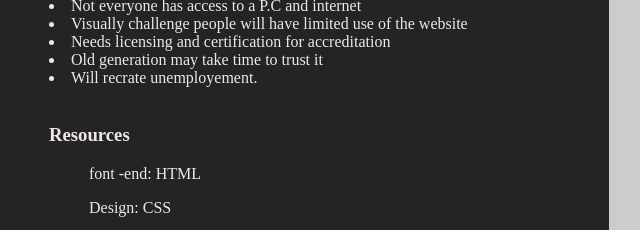
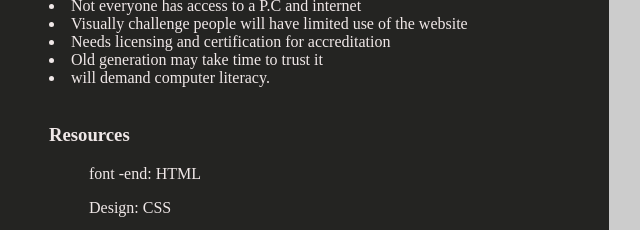
Before and after one commit to IMBEWUYOMUSA/iVoteX--Folder, a plain HTML site: page index.html in a window 1280 px wide. Shown: the part 2045-2275 px from the top of the page, 427-1067 px from the left. Drawn offline with Linux system fonts and the light colour scheme.

Commit message:
Update index.html

```diff
--- a/index.html
+++ b/index.html
@@ -102,7 +102,7 @@
                                 <li>	Visually challenge people will have limited use of the website</li>
                                 <li>Needs licensing and certification for accreditation</li>
                                 <li>Old generation may take time to trust it</li>
-                                <li>Will recrate unemployement.</li>
+                                <li>will demand computer literacy.</li>
                                 <br>
                                 <p><h3><strong>Resources </strong></h3></p>
                                 <ul>font -end: HTML</ul>
```
